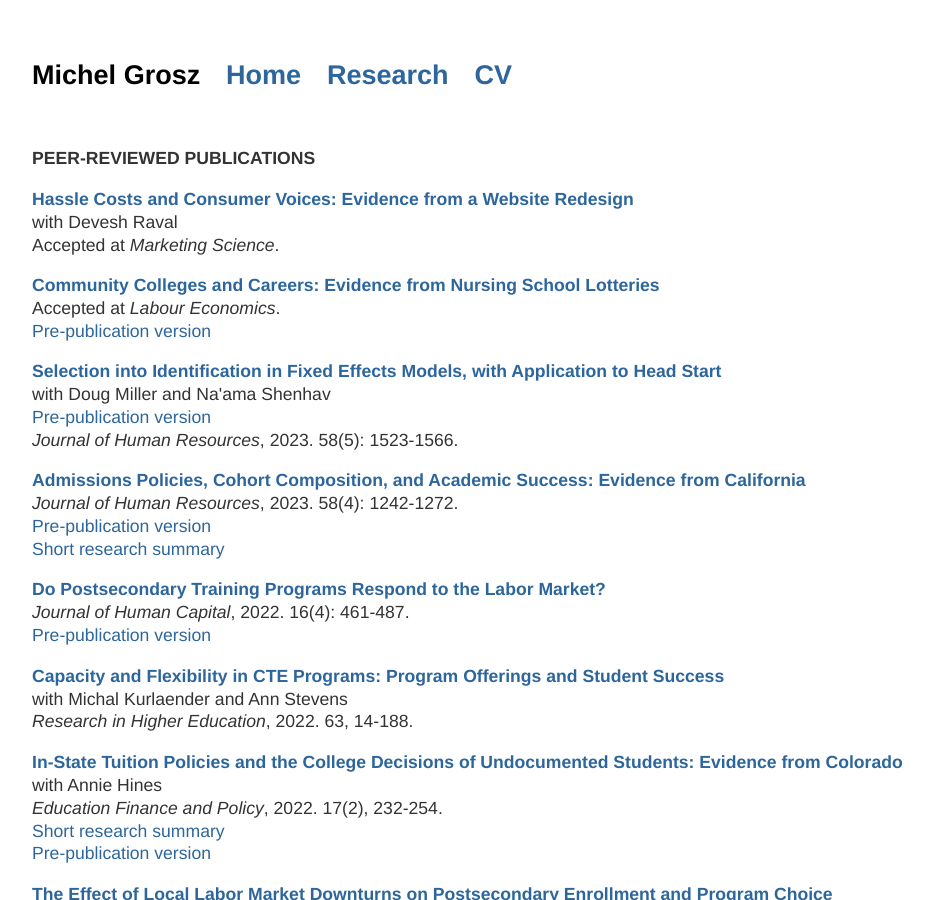
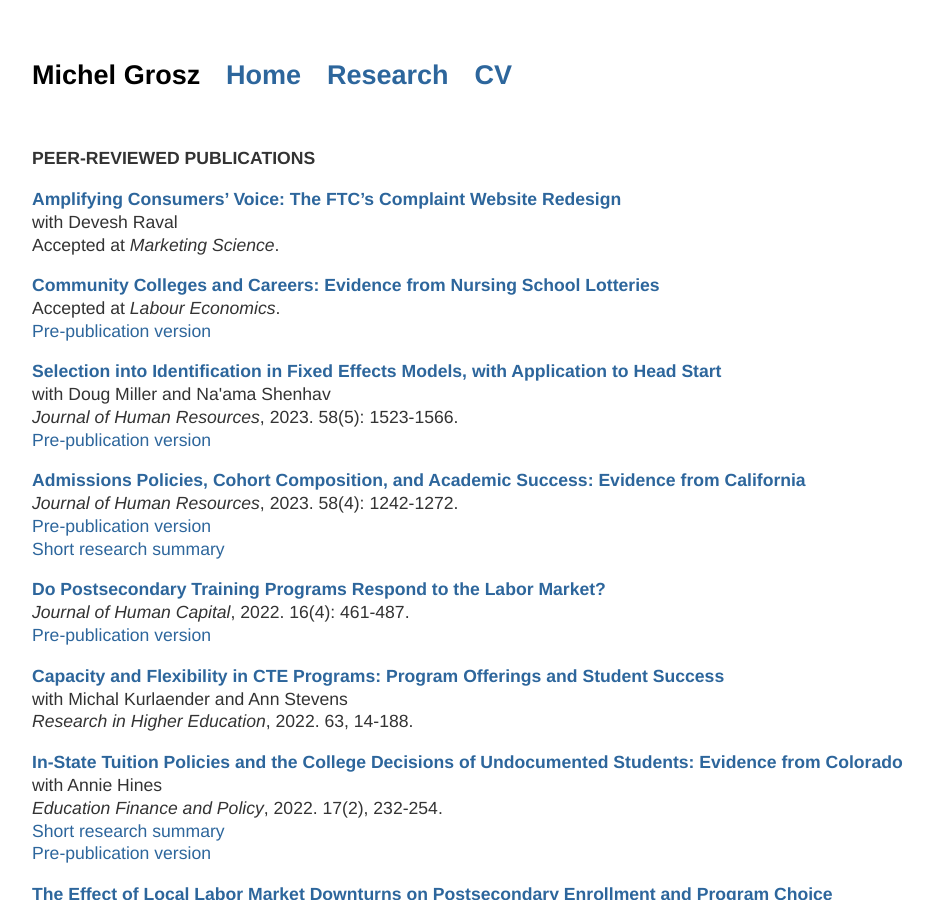
Before and after one commit to mzgrosz/mzgrosz.github.io, a Jekyll site: the page built from research/index.html, in a window 1280 px wide and 900 px high. Shown: the whole window, without its empty margins (160-1093 px from the left). Built offline with Jekyll 4.4.1, drawn with Linux system fonts in a browser that asks for light colours.

Commit message:
Update index.html

```diff
--- a/research/index.html
+++ b/research/index.html
@@ -6,7 +6,7 @@ title: Michel Grosz
 
 <br>
 <p><b>PEER-REVIEWED PUBLICATIONS</b></p>
-<p><b><a href="https://mzgrosz.github.io/research/gr_website_draft_230411.pdf">Hassle Costs and  Consumer Voices: Evidence from a Website Redesign</a></b> <br>
+<p><b><a href="https://mzgrosz.github.io/research/gr_website_draft_230411.pdf">Amplifying Consumers’ Voice: The FTC’s Complaint Website Redesign</a></b> <br>
 	with Devesh Raval <br>
 	Accepted at <em>Marketing Science</em>. </p>
 
@@ -18,8 +18,8 @@ title: Michel Grosz
 
 <p><b><a href="https://jhr.uwpress.org/content/58/5/1523.full">Selection into Identification in Fixed Effects Models, with Application to Head Start</a></b><br>
 	with Doug Miller and Na&#39;ama Shenhav <br>
+	<em> Journal of Human Resources</em>, 2023. 58(5): 1523-1566.<br>
 	<a href="https://www.nber.org/papers/w26174"> Pre-publication version</a><br>
-	<em> Journal of Human Resources</em>, 2023. 58(5): 1523-1566.<br>
 	</p>
 
 
```
